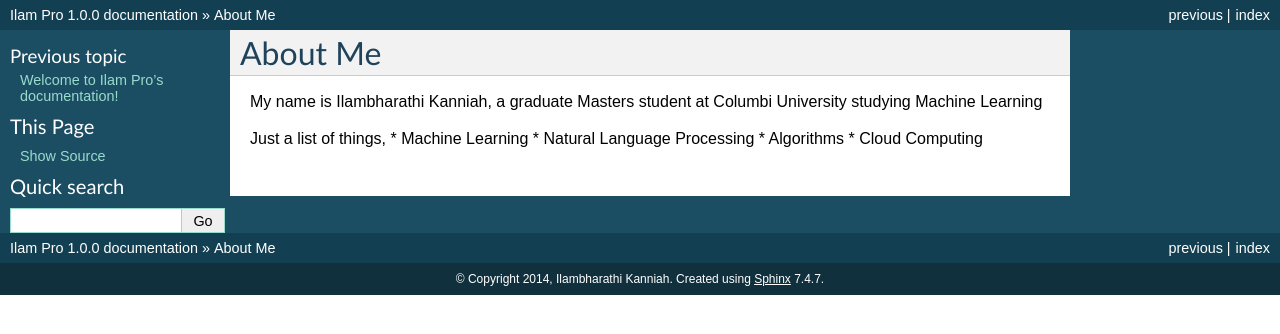
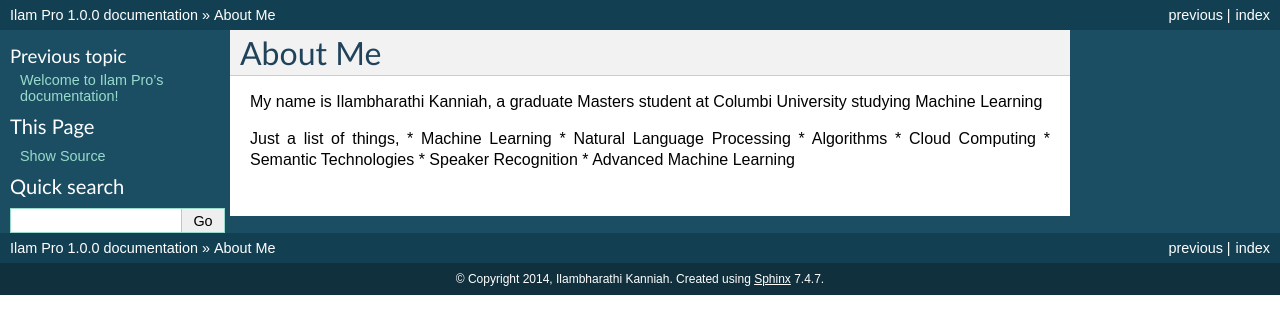
Before and after one commit to ilam/pro, a Sphinx documentation site: the page built from docs/about-me.rst, in a window 1280 px wide. Shown: the top 334 px of the page. Built offline with Sphinx 7.4.7, drawn with Linux system fonts in a browser that asks for light colours; pages that are not in the unit, such as notebooks, are missing from menus.

Commit message:
Change in about-me about the courses completed

```diff
--- a/docs/about-me.rst
+++ b/docs/about-me.rst
@@ -9,3 +9,6 @@ Just a list of things,
 * Natural Language Processing
 * Algorithms
 * Cloud Computing
+* Semantic Technologies
+* Speaker Recognition
+* Advanced Machine Learning
```
